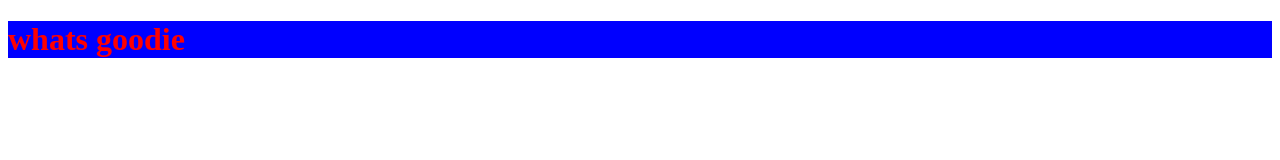
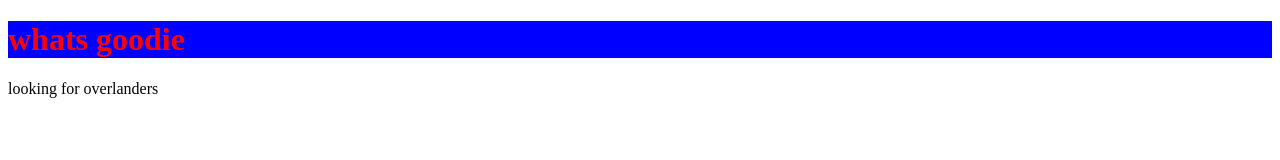
Before and after one commit to YochananAllen/animated-octo-invention, a plain HTML site: page index.html in a window 1280 px wide. Drawn offline with Linux system fonts and the light colour scheme.

Commit message:
added looking for overlanders in p

```diff
--- a/index.html
+++ b/index.html
@@ -9,5 +9,6 @@
 </head>
 <body>
     <h1>whats goodie </h1>
+<p>looking for overlanders</p>
 </body>
 </html>
```
